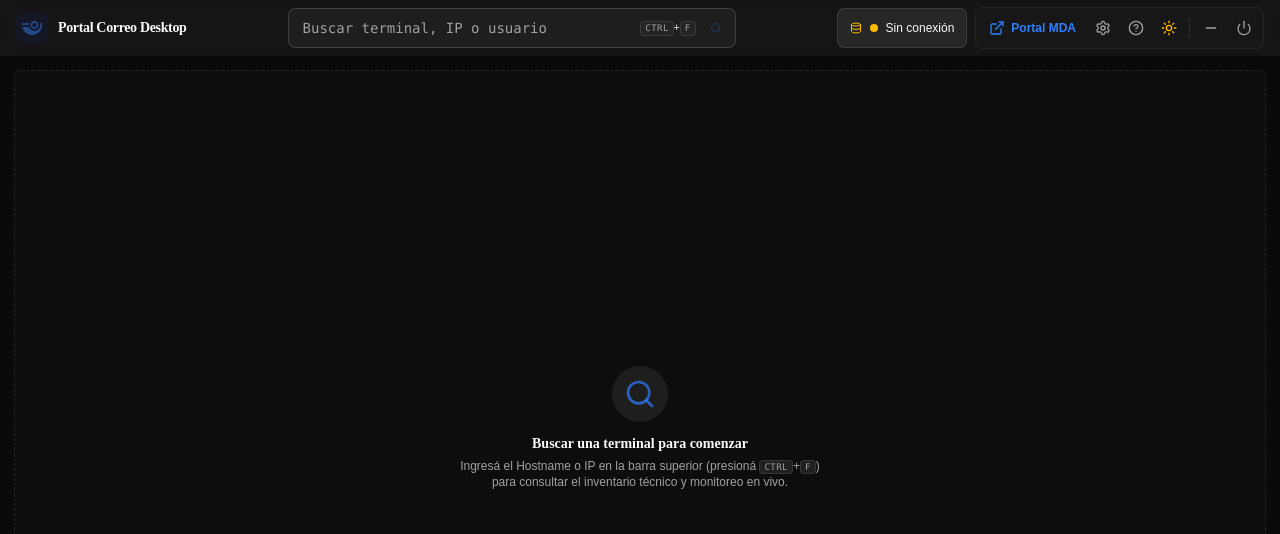
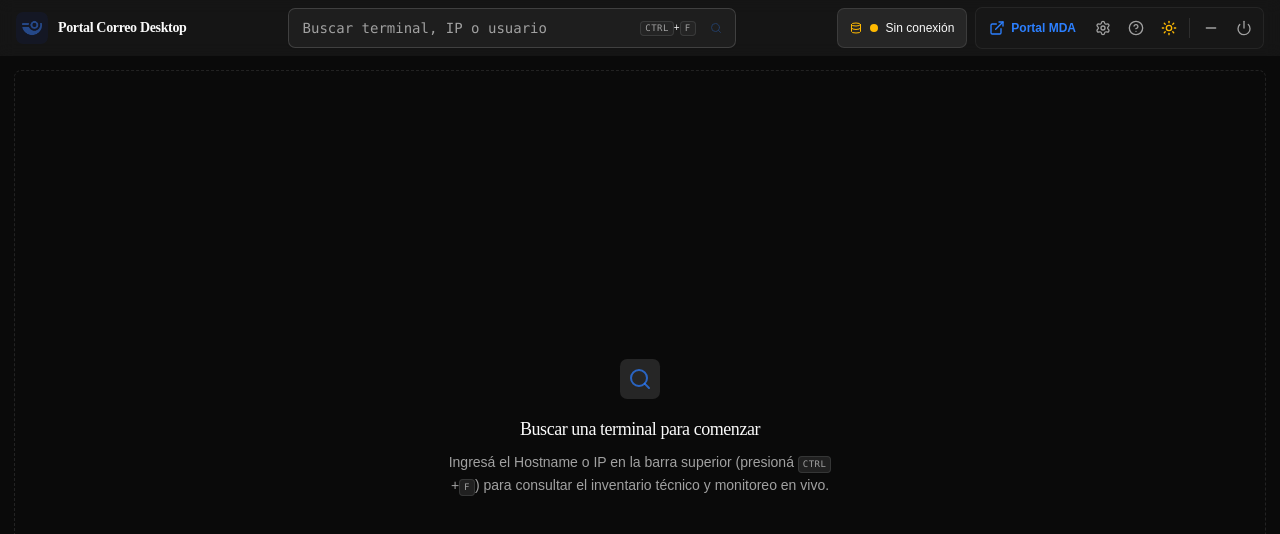
Before and after one commit to ignaciorevainera/portal-correo-desktop, a React (Vite) app: page / in a window 1280 px wide. Shown: the top 534 px of the page. Built offline with nearby package versions, Linux system fonts and the light colour scheme.

Commit message:
refactor(app): estados vacios con Empty y carga con Skeleton

```diff
--- a/src/App.tsx
+++ b/src/App.tsx
@@ -41,10 +41,19 @@ import {
   checkIsAdmin,
 } from "./services/electronClient";
 import { TerminalData } from "./types/terminal";
-import { Search, SearchX, RotateCcw, Loader2 } from "lucide-react";
+import { Search, SearchX, RotateCcw } from "lucide-react";
 import { Button } from "@/components/ui/button";
 import { Toaster } from "@/components/ui/sonner";
 import { Kbd } from "@/components/ui/kbd";
+import {
+  Empty,
+  EmptyContent,
+  EmptyDescription,
+  EmptyHeader,
+  EmptyMedia,
+  EmptyTitle,
+} from "@/components/ui/empty";
+import { Skeleton } from "@/components/ui/skeleton";
 import { toast } from "sonner";
 import { cn } from "@/lib/utils";
 import { RESET_QUEUE_MESSAGE } from "@/lib/constants";
@@ -670,8 +679,13 @@ export default function App(): React.JSX.Element {
           }
         >
           {isLoading ? (
-            <div className="flex-1 w-full min-h-80 flex flex-col items-center justify-center text-center p-6 space-y-3">
-              <Loader2 className="h-7 w-7 text-link animate-spin" />
+            <div
+              role="status"
+              aria-live="polite"
+              className="flex-1 w-full min-h-80 flex flex-col items-center justify-center text-center p-6 space-y-3"
+            >
+              <Skeleton className="h-7 w-7 rounded-full" />
+              <Skeleton className="h-3 w-64" />
               <p className="text-xs text-muted-foreground font-mono">
                 Consultando base de datos técnica...
               </p>
@@ -694,24 +708,25 @@ export default function App(): React.JSX.Element {
               />
             </div>
           ) : notFoundTerm ? (
-            <div className="flex-1 w-full min-h-80 flex flex-col items-center justify-center text-center p-8 border border-dashed border-border rounded-lg bg-card/30 space-y-3">
-              <div className="p-3 rounded-full bg-muted/70 text-muted-foreground">
-                <SearchX className="h-8 w-8 text-warning/80" />
-              </div>
-              <div className="space-y-1 max-w-md">
-                <h3 className="text-sm font-semibold font-heading text-foreground">
+            <Empty className="flex-1 min-h-80 border border-dashed">
+              <EmptyHeader>
+                <EmptyMedia variant="icon">
+                  <SearchX aria-hidden="true" className="text-warning/80" />
+                </EmptyMedia>
+                <EmptyTitle role="heading" aria-level={2}>
                   No se encontró la terminal &ldquo;
                   <span className="font-mono font-bold text-foreground">
                     {notFoundTerm}
                   </span>
                   &rdquo;
-                </h3>
-                <p className="text-xs text-muted-foreground">
+                </EmptyTitle>
+                <EmptyDescription>
                   No existe un registro técnico para este equipo o dirección IP
                   en la base corporativa. Verificá la ortografía del Hostname o
                   el alcance de red.
-                </p>
-              </div>
+                </EmptyDescription>
+              </EmptyHeader>
+              <EmptyContent>
                 <Button
                   variant="outline"
                   size="xs"
@@ -722,23 +737,24 @@ export default function App(): React.JSX.Element {
                   <RotateCcw className="h-3 w-3" />
                   <span>Limpiar búsqueda</span>
                 </Button>
-            </div>
+              </EmptyContent>
+            </Empty>
           ) : !terminal ? (
-            <div className="flex-1 w-full min-h-80 flex flex-col items-center justify-center text-center p-8 border border-dashed border-border rounded-lg bg-card/30 space-y-3">
-              <div className="p-3 rounded-full bg-muted/70 text-muted-foreground">
-                <Search className="h-8 w-8 text-link/70" />
-              </div>
-              <div className="space-y-1">
-                <h3 className="text-sm font-semibold font-heading text-foreground">
+            <Empty className="flex-1 min-h-80 border border-dashed">
+              <EmptyHeader>
+                <EmptyMedia variant="icon">
+                  <Search aria-hidden="true" className="text-link/70" />
+                </EmptyMedia>
+                <EmptyTitle role="heading" aria-level={2}>
                   Buscar una terminal para comenzar
-                </h3>
-                <p className="text-xs text-muted-foreground max-w-sm">
+                </EmptyTitle>
+                <EmptyDescription>
                   Ingresá el Hostname o IP en la barra superior (presioná{" "}
                   <Kbd>Ctrl</Kbd>+<Kbd>F</Kbd>) para consultar el inventario
                   técnico y monitoreo en vivo.
-                </p>
-              </div>
-            </div>
+                </EmptyDescription>
+              </EmptyHeader>
+            </Empty>
           ) : (
             <>
               {/* 1° Identidad: hostname, IP, sede y usuario */}
```
Also changed, not shown: 1 other file (tests, documents, lock files or other folders). Lines whose indentation alone changed are shown as unchanged.
